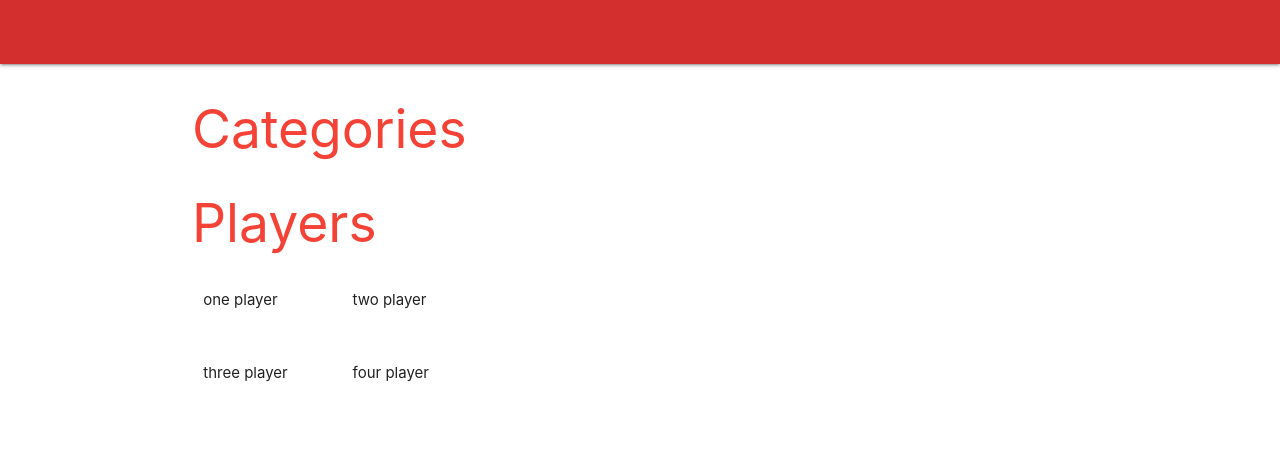
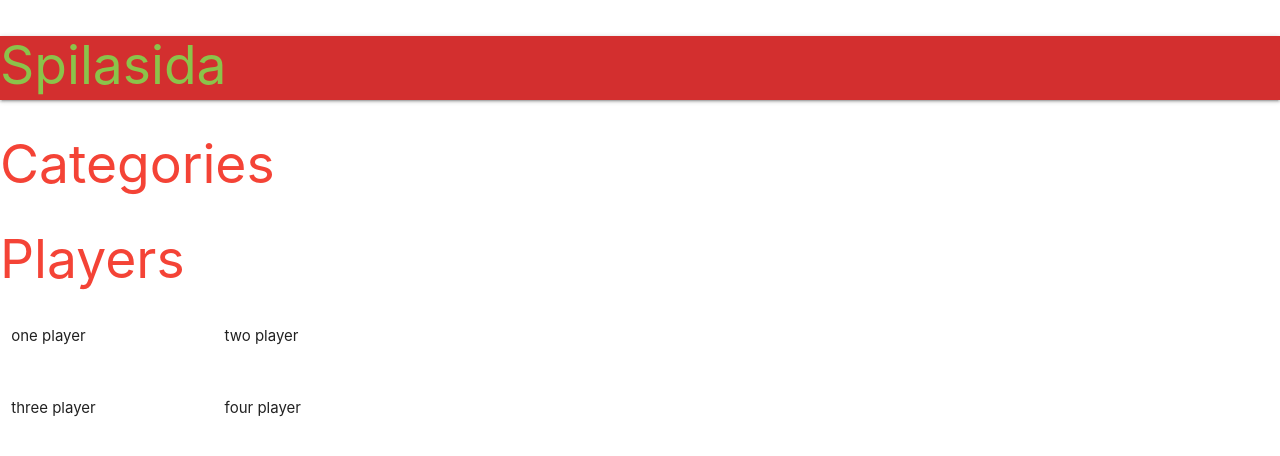
Before and after one commit to LyvieSaba/VEF-3V-05DU-H-t_H-pVerkefni, a plain HTML site: page templates/base.html in a window 1280 px wide. Drawn offline with Linux system fonts and the light colour scheme.

Commit message:
made the Navbar a bit nicer looking :]

```diff
--- a/templates/base.html
+++ b/templates/base.html
@@ -17,17 +17,17 @@
     </head>
 
     <body>
-
     <nav class="red darken-2">
         <div class="nav-wrapper">
-
+          <h2 class="light-green-text darken-5">Spilasida</h2>
         </div>
     </nav>
-    <div class="container">
+
     <h2 class="red-text darken-1">Categories</h1>
         <div>
 
         </div>
+
         <h2 class="red-text">Players</h2>
             <div class="row">
                 <p class="col s2">one player</p>
@@ -37,7 +37,5 @@
                 <p class="col s2">three player</p>
                 <p class="col s2">four player</p>
             </div>
-
-    </div>
     </body>
   </html>
```
Lines whose indentation alone changed are shown as unchanged.
